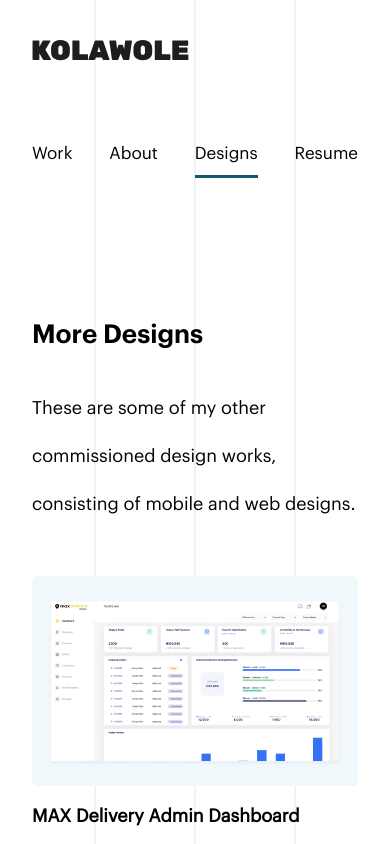
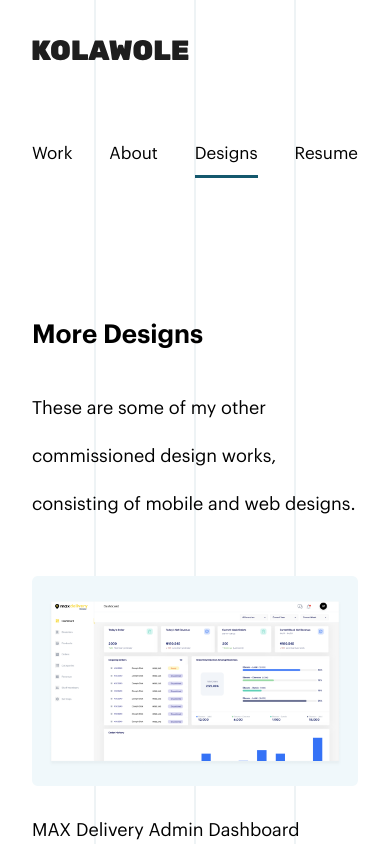
Before and after one commit to Sideshow-Charles/Kolawole-Porfolio, a Nuxt app: page /designs in a window 390 px wide. Shown: the top 844 px of the page. Built offline with nearby package versions, Linux system fonts and the light colour scheme.

Commit message:
reduced fonts on design screen for mobiles

```diff
--- a/pages/about.vue
+++ b/pages/about.vue
@@ -669,7 +669,7 @@ export default {
 
   .work-history__header {
     font-weight: 300;
-    font-size: 124px;
+    font-size: 24px;
     line-height: 30px;
   }
 
--- a/pages/designs.vue
+++ b/pages/designs.vue
@@ -153,5 +153,11 @@ export default {
     font-weight: 300;
     line-height: 48px;
   }
+
+  .design__caption {
+    font-size: 18px;
+    font-weight: 300;
+    line-height: 48px;
+  }
 }
 </style>
```
